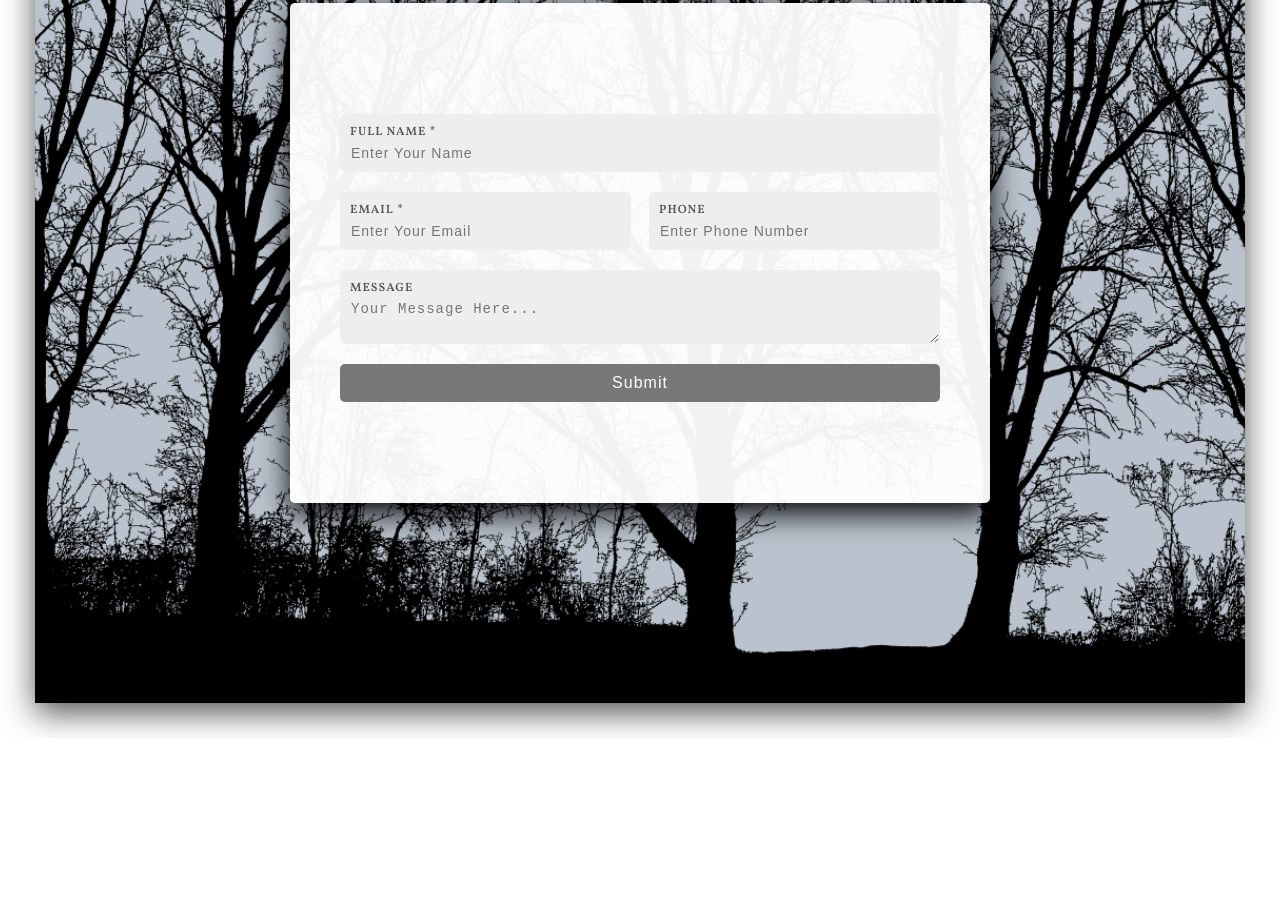
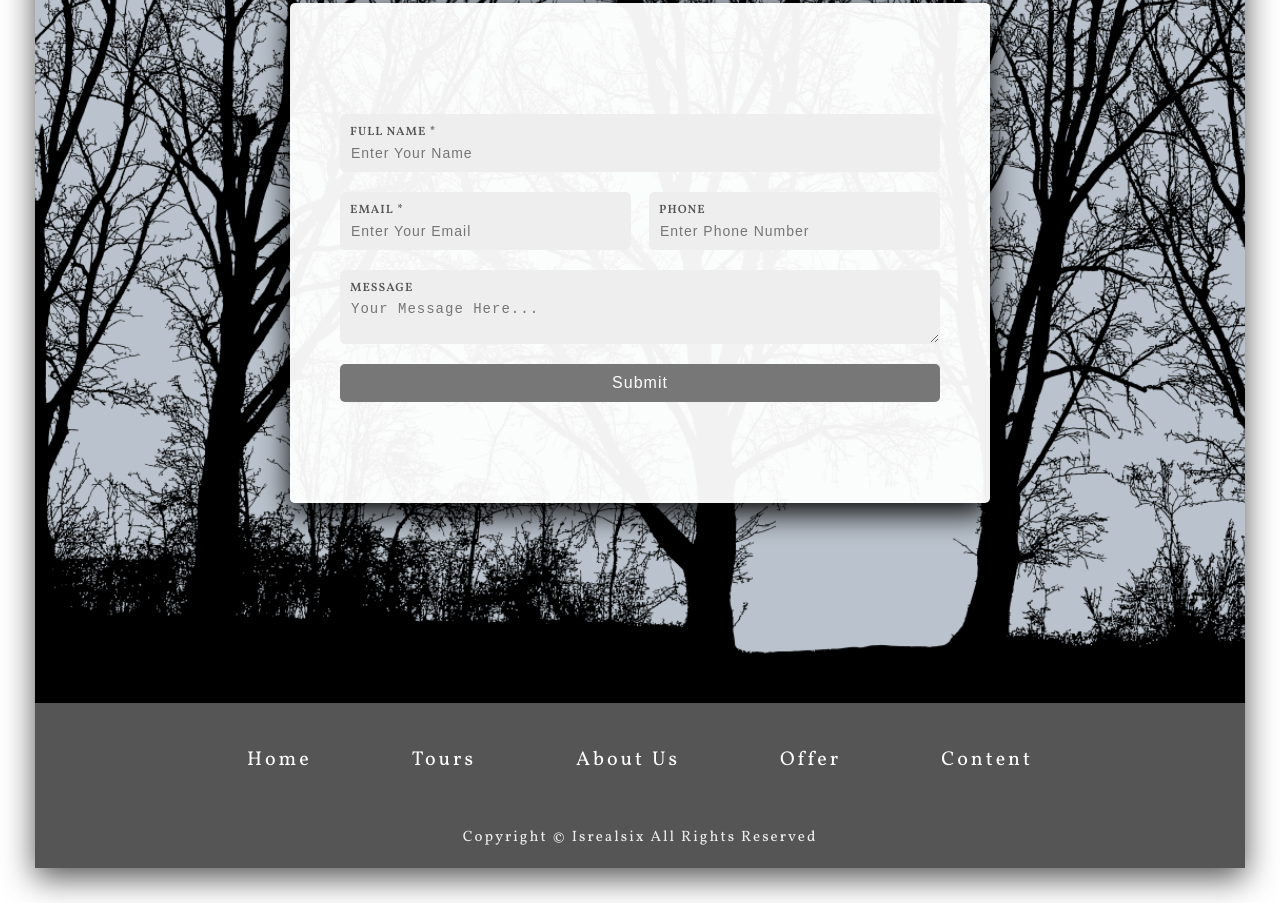
Before and after one commit to Isrealsix/the_road, a website: page index.html in a window 1280 px wide. Shown: the part 3058-3961 px from the top of the page. Before the commit the page ends 3796 px from the top, so only its background shows below. Drawn offline with Linux system fonts and the light colour scheme.

Commit message:
section footer completed

```diff
--- a/index.html
+++ b/index.html
@@ -169,6 +169,17 @@
                 <input type="button" value="Submit" class="form__button" />
             </form>
         </section>
+
+        <footer class="footer">
+            <ul class="footer__list">
+                <li class="footer__item"><a href="#" class="footer__link">Home</a></li>
+                <li class="footer__item"><a href="#" class="footer__link">Tours</a></li>
+                <li class="footer__item"><a href="#" class="footer__link">About Us</a></li>
+                <li class="footer__item"><a href="#" class="footer__link">Offer</a></li>
+                <li class="footer__item"><a href="#" class="footer__link">Content</a></li>
+            </ul>
+            <p class="footer__paragraph">Copyright &copy; Isrealsix All Rights Reserved</p>
+        </footer>
     </div>
 </body>
 
--- a/sass/base/_typography.scss
+++ b/sass/base/_typography.scss
@@ -1,6 +1,9 @@
+* {
+	text-decoration: none;
+}
+
 html {
 	font-family: 'Vollkorn', serif;
 	font-size: 62.5%;
-	text-decoration: none;
 	outline: none;
 }
--- /dev/null
+++ b/sass/layouts/_footer.scss
@@ -0,0 +1,35 @@
+.footer {
+	background-color: var(--color-grey);
+	padding: 4rem 0 2rem 0;
+
+	&__list {
+		display: flex;
+		justify-content: center;
+	}
+
+	&__link {
+		font-size: 2rem;
+		color: var(--color-white);
+		letter-spacing: 0.3rem;
+	}
+
+	&__item {
+		margin: 0 2rem;
+		padding: 0.3rem 3rem;
+		background-color: var(--color-grey);
+		transition: all 0.3s;
+
+		&:hover {
+			transform: rotate(-10deg);
+			box-shadow: 0 2rem 3rem #000;
+		}
+	}
+
+	&__paragraph {
+		font-size: 1.5rem;
+		text-align: center;
+		color: var(--color-secondary);
+		letter-spacing: 0.2rem;
+		margin-top: 5rem;
+	}
+}
--- a/sass/main.scss
+++ b/sass/main.scss
@@ -14,6 +14,7 @@
 @import 'layouts/cards';
 @import 'layouts/stories';
 @import 'layouts/contact';
+@import 'layouts/footer';
 
 @import 'components/card';
 @import 'components/story';
```
Also changed, not shown: css/style.css.
